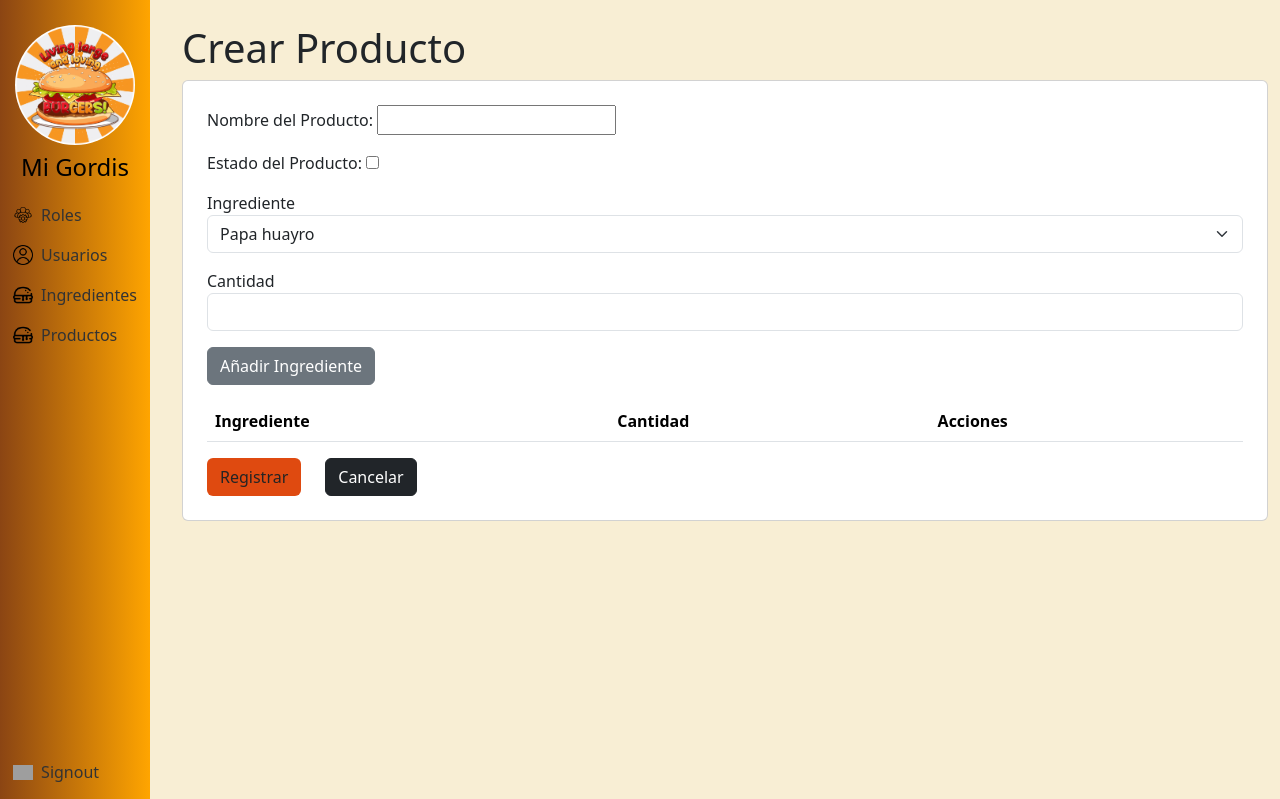
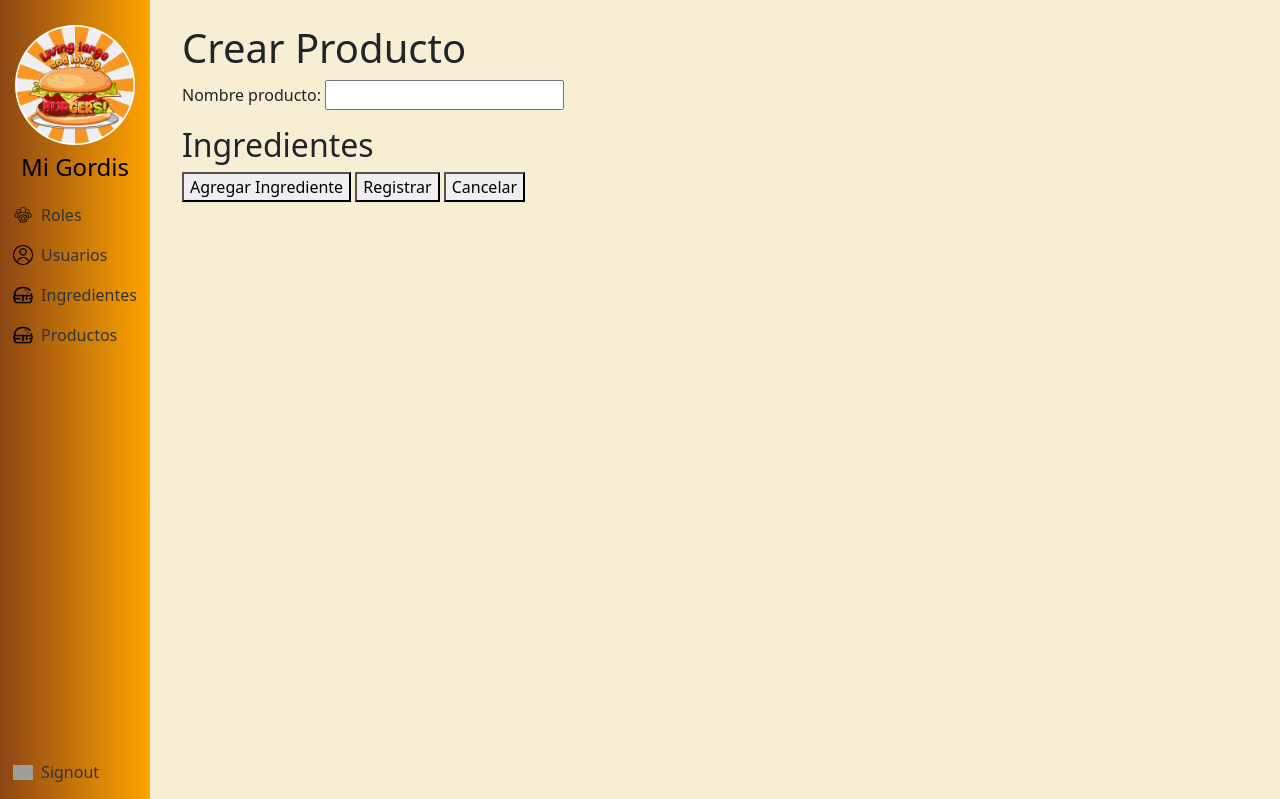
Before and after one commit to KiaraLuz/proyecto-ing.software, a Django app: page /productos/crear/ in a window 1280 px wide. Shown: the top 799 px of the page. Run offline with Django 5.2, Linux system fonts and the light colour scheme; a user stored in the database is signed in; data comes from the database, SQL or seed files in the repository; both versions use the stored data as it was after the commit; lists and menus that the app fills with data are empty; grey boxes are pictures that could not be loaded.

Commit message:
fix(views): resolve issues with create and update product views

```diff
--- a/app/apps.py
+++ b/app/apps.py
@@ -4,3 +4,6 @@
 class AppConfig(AppConfig):
     default_auto_field = 'django.db.models.BigAutoField'
     name = 'app'
+
+    def ready(self):
+        import app.signals
--- a/app/forms.py
+++ b/app/forms.py
@@ -1,5 +1,5 @@
 from django import forms
-from django.forms import modelformset_factory
+from django.forms import inlineformset_factory
 from .models import Rol, Usuario, Ingrediente, UnidadesMedida, Producto, ProductoIngrediente
 from django.contrib.auth.forms import UserCreationForm, UserChangeForm
 
@@ -127,39 +127,10 @@
 class ProductoForm(forms.ModelForm):
     class Meta:
         model = Producto
-        exclude = ["id_producto"]
-
-    nombre_producto = forms.CharField(
-        label="Nombre del Producto",
-        widget=forms.TextInput(attrs={"class": "input"})
-    )
-    estado_producto = forms.BooleanField(
-        label="Estado del Producto",
-        required=False,
-        widget=forms.CheckboxInput(attrs={"class": "checkbox"}),
-    )
+        fields = ['nombre_producto']
 
 
 class ProductoIngredienteForm(forms.ModelForm):
     class Meta:
         model = ProductoIngrediente
         fields = ['ingrediente', 'cantidad']
-
-    ingrediente = forms.ModelChoiceField(
-        queryset=Ingrediente.objects.all(),
-        widget=forms.Select(attrs={"class": "input"}),
-        required=True,
-        label="Ingrediente"
-    )
-    cantidad = forms.DecimalField(
-        label="Cantidad",
-        widget=forms.NumberInput(attrs={"class": "input"})
-    )
-
-
-ProductoIngredienteFormSet = modelformset_factory(
-    ProductoIngrediente,
-    form=ProductoIngredienteForm,
-    extra=1,
-    can_delete=True
-)
--- a/app/templates/producto/producto_crear.html
+++ b/app/templates/producto/producto_crear.html
@@ -2,126 +2,71 @@
 
 {% block content %}
   <h1>Crear Producto</h1>
-<div class="card p-4">
   <form method="post" id="producto-form">
     {% csrf_token %}
+    {{ form.as_p }}
 
-      <div class="mb-3">
-          {{ form.nombre_producto.label_tag }}
-          {{ form.nombre_producto }}
+    <h2>Ingredientes</h2>
+    <div id="ingredientes-list">
+        <!-- Aquí se agregarán los ingredientes -->
     </div>
 
-      <div class="mb-3">
-          {{ form.estado_producto.label_tag }}
-          {{ form.estado_producto }}
-      </div>
+    <input type="hidden" id="ingredientes-input" name="ingredientes" value='{{ ingredientes_input_value|safe }}'>
 
-      <div class="mb-3">
-          <label for="ingrediente-select">Ingrediente</label>
-          <select id="ingrediente-select" class="form-select">
+    <button type="button" id="add-ingrediente">Agregar Ingrediente</button>
+    <button type="submit">Registrar</button>
+    <button type="button" id="cancelar">Cancelar</button>
+  </form>
+
+  <script>
+    document.addEventListener('DOMContentLoaded', function() {
+        const ingredientesList = document.getElementById('ingredientes-list');
+
+        function addIngredienteRow(ingredienteId = '', cantidad = '') {
+            const div = document.createElement('div');
+            div.classList.add('ingrediente-row');
+            div.innerHTML = `
+                <select name="ingredientes[][id]" class="ingrediente-select">
+                    <option value="">Seleccione un ingrediente</option>
                     {% for ingrediente in ingredientes %}
                         <option value="{{ ingrediente.id_ingrediente }}">{{ ingrediente.nombre_ingrediente }}</option>
                     {% endfor %}
                 </select>
-      </div>
+                <input type="number" name="ingredientes[][cantidad]" value="${cantidad}" placeholder="Cantidad" step="0.01">
+                <button type="button" class="remove-ingrediente">Eliminar</button>
+            `;
+            if (ingredienteId) {
+                div.querySelector('.ingrediente-select').value = ingredienteId;
+            }
+            ingredientesList.appendChild(div);
 
-      <div class="mb-3">
-          <label for="cantidad-input">Cantidad</label>
-          <input type="number" id="cantidad-input" class="form-control" min="0">
-      </div>
-
-      <button type="button" id="add-ingrediente" class="btn btn-secondary mb-3">Añadir Ingrediente</button>
-
-      <table class="table table-striped" id="ingredientes-table">
-          <thead>
-              <tr>
-                  <th>Ingrediente</th>
-                  <th>Cantidad</th>
-                  <th>Acciones</th>
-              </tr>
-          </thead>
-          <tbody>
-
-          </tbody>
-      </table>
-
-      <input type="hidden" name="ingredientes" id="ingredientes-input">
-      <input type="hidden" name="cantidades" id="cantidades-input">
-
-      <div class="d-flex gap-4">
-        <button type="submit" class="btn btn-color">Registrar</button>
-        <a href="{% url 'productos' %}" class="btn btn-dark">Cancelar</a>
-      </div>
-  </form>
-</div>
-
-<script>
-    document.addEventListener('DOMContentLoaded', function() {
-        const addIngredienteButton = document.getElementById('add-ingrediente');
-        const ingredientesTableBody = document.getElementById('ingredientes-table').querySelector('tbody');
-        const ingredienteSelect = document.getElementById('ingrediente-select');
-        const cantidadInput = document.getElementById('cantidad-input');
-        const ingredientesInput = document.getElementById('ingredientes-input');
-        const cantidadesInput = document.getElementById('cantidades-input');
-
-        addIngredienteButton.addEventListener('click', function() {
-            const ingredienteId = ingredienteSelect.value;
-            const ingredienteText = ingredienteSelect.options[ingredienteSelect.selectedIndex]?.text || '';
-            const cantidad = parseFloat(cantidadInput.value);
-
-            console.log('Ingrediente ID:', ingredienteId);
-            console.log('Ingrediente Text:', ingredienteText);
-            console.log('Cantidad:', cantidad);
-
-            if (ingredienteId && !isNaN(cantidad) && cantidad > 0) {
-                // Buscar si el ingrediente ya existe en la tabla
-                let row = Array.from(ingredientesTableBody.querySelectorAll('tr'))
-                    .find(row => row.querySelector('input[name="ingredientes"]').value === ingredienteId);
-
-                if (row) {
-                    // Ingrediente ya existe, actualizar la cantidad
-                    const cantidadCell = row.querySelector('td:nth-child(2)');
-                    const existingCantidad = parseFloat(cantidadCell.textContent);
-                    cantidadCell.textContent = existingCantidad + cantidad;
-                } else {
-                    // Ingrediente no existe, añadir una nueva fila
-                    row = document.createElement('tr');
-                    row.innerHTML = `
-                        <td>${ingredienteText}</td>
-                        <td>${cantidad}</td>
-                        <td><button type="button" class="btn btn-danger btn-sm remove-ingrediente">Eliminar</button></td>
-                        <input type="hidden" name="ingredientes" value="${ingredienteId}">
-                        <input type="hidden" name="cantidades" value="${cantidad}">
-                    `;
-                    ingredientesTableBody.appendChild(row);
+            div.querySelector('.remove-ingrediente').addEventListener('click', function() {
+                div.remove();
+            });
         }
 
-                ingredienteSelect.selectedIndex = 0;
-                cantidadInput.value = '';
-
-                row.querySelector('.remove-ingrediente').addEventListener('click', function() {
-                    row.remove();
-                    updateHiddenInputs();
+        document.getElementById('add-ingrediente').addEventListener('click', function() {
+            addIngredienteRow();
         });
 
-                updateHiddenInputs();
-
-                // Mensaje en consola después de añadir o actualizar el ingrediente
-                console.log('Ingrediente añadido o actualizado:', ingredienteText, 'Cantidad:', cantidad);
-            } else {
-                // Mensaje en consola si el ingrediente o cantidad no son válidos
-                console.log('Error: Ingrediente o cantidad no válidos.');
+        document.getElementById('producto-form').addEventListener('submit', function(event) {
+            const ingredientes = [];
+            ingredientesList.querySelectorAll('.ingrediente-row').forEach(function(row) {
+                const ingredienteSelect = row.querySelector('.ingrediente-select');
+                const cantidadInput = row.querySelector('input[name="ingredientes[][cantidad]"]');
+                if (ingredienteSelect.value && cantidadInput.value) {
+                    ingredientes.push({
+                        id: ingredienteSelect.value,
+                        cantidad: cantidadInput.value
+                    });
                 }
             });
+            document.getElementById('ingredientes-input').value = JSON.stringify(ingredientes);
+        });
 
-        function updateHiddenInputs() {
-            const ids = Array.from(ingredientesTableBody.querySelectorAll('tr input[name="ingredientes"]'))
-                              .map(input => input.value);
-            const cantidades = Array.from(ingredientesTableBody.querySelectorAll('tr input[name="cantidades"]'))
-                                    .map(input => input.value);
-            ingredientesInput.value = ids.join(',');
-            cantidadesInput.value = cantidades.join(',');
-        }
+        document.getElementById('cancelar').addEventListener('click', function() {
+            window.location.href = "{% url 'productos' %}";  // Reemplaza 'productos' con la URL o nombre de la vista a la que deseas redirigir
+        });
     });
   </script>
 {% endblock %}
--- a/app/views.py
+++ b/app/views.py
@@ -1,11 +1,12 @@
 from django.shortcuts import render, redirect, get_object_or_404
 from app.models import Rol, Usuario, Ingrediente, Producto, ProductoIngrediente
-from app.forms import RolForm, UsuarioForm, IngredienteForm, ProductoForm, ProductoIngredienteFormSet
+from app.forms import RolForm, UsuarioForm, IngredienteForm, ProductoForm
 from django.contrib.auth import login, logout, authenticate
 from django.contrib.auth.forms import AuthenticationForm
 from django.contrib.auth.decorators import login_required
-from django.forms import formset_factory
 from .decorators import admin_required
+from django.core.serializers.json import DjangoJSONEncoder
+import json
 
 
 # Create your views here.
@@ -164,45 +165,71 @@
 
 @login_required
 @admin_required
-def producto_detalle(request, producto_id):
-    producto = get_object_or_404(Producto, id_producto=producto_id)
-    ingredientes = ProductoIngrediente.objects.filter(producto=producto)
-    contexto = {"producto": producto,"ingredientes": ingredientes}
-    return render(request, "producto/producto_detalle.html", contexto)
-
-
-@login_required
-@admin_required
 def producto_crear(request):
     if request.method == "POST":
         form = ProductoForm(request.POST)
-        ingrediente_formset = ProductoIngredienteFormSet(request.POST, prefix='ingredientes')
+        ingredientes_data = json.loads(request.POST.get('ingredientes', '[]'))
 
-        if form.is_valid() and ingrediente_formset.is_valid():
+        # Validar que la lista de ingredientes no esté vacía
+        if not ingredientes_data:
+            form.add_error(None, "Debes agregar al menos un ingrediente.")
+
+        if form.is_valid() and ingredientes_data:
             producto = form.save()
-            for ingrediente_form in ingrediente_formset:
-                ingrediente = ingrediente_form.cleaned_data.get('ingrediente')
-                cantidad = ingrediente_form.cleaned_data.get('cantidad')
-                if ingrediente and cantidad:
+
+            # Mapa para guardar cantidades agregadas por ingrediente
+            ingrediente_cantidades = {}
+            estado_producto = True  # Suponemos que el estado del producto es True inicialmente
+
+            for ingrediente_data in ingredientes_data:
+                ingrediente_id = ingrediente_data.get('id')
+                cantidad = float(ingrediente_data.get('cantidad'))
+                if ingrediente_id and cantidad:
+                    if ingrediente_id in ingrediente_cantidades:
+                        ingrediente_cantidades[ingrediente_id] += cantidad
+                    else:
+                        ingrediente_cantidades[ingrediente_id] = cantidad
+
+                    try:
+                        ingrediente = Ingrediente.objects.get(id_ingrediente=ingrediente_id)
+                        # Verificar el estado del ingrediente
+                        if not ingrediente.estado_ingrediente:
+                            estado_producto = False
+                    except Ingrediente.DoesNotExist:
+                        continue
+
+            # Crear ingredientes en la base de datos
+            for ingrediente_id, cantidad in ingrediente_cantidades.items():
+                try:
+                    ingrediente = Ingrediente.objects.get(id_ingrediente=ingrediente_id)
                     ProductoIngrediente.objects.create(
                         producto=producto,
                         ingrediente=ingrediente,
                         cantidad=cantidad
                     )
+                except Ingrediente.DoesNotExist:
+                    continue
+
+            # Actualizar el estado del producto basado en los ingredientes
+            producto.estado_producto = estado_producto
+            producto.save()
+
             return redirect("productos")
+        else:
+            print("Formulario no válido:", form.errors)
+            ingredientes_input_value = json.dumps(ingredientes_data, cls=DjangoJSONEncoder)
     else:
         form = ProductoForm()
-        ingrediente_formset = ProductoIngredienteFormSet(prefix='ingredientes')
+        ingredientes_input_value = '[]'  # Valor inicial vacío
 
     ingredientes = Ingrediente.objects.all()
 
     contexto = {
         "form": form,
-        "ingrediente_formset": ingrediente_formset,
-        "ingredientes": ingredientes
+        "ingredientes": ingredientes,
+        "ingredientes_input_value": ingredientes_input_value
     }
     return render(request, "producto/producto_crear.html", contexto)
-
 
 @login_required
 @admin_required
@@ -211,32 +238,75 @@
 
     if request.method == "POST":
         form = ProductoForm(request.POST, instance=producto)
-        ingrediente_formset = ProductoIngredienteFormSet(request.POST, prefix='ingredientes')
+        ingredientes_data = json.loads(request.POST.get('ingredientes', '[]'))
 
-        if form.is_valid() and ingrediente_formset.is_valid():
-            form.save()
+        # Validar que la lista de ingredientes no esté vacía
+        if not ingredientes_data:
+            form.add_error(None, "Debes agregar al menos un ingrediente.")
+
+        if form.is_valid() and ingredientes_data:
+            producto = form.save()
+
+            # Mapa para guardar cantidades agregadas por ingrediente
+            ingrediente_cantidades = {}
+            estado_producto = True  # Suponemos que el estado del producto es True inicialmente
+
+            for ingrediente_data in ingredientes_data:
+                ingrediente_id = ingrediente_data.get('id')
+                cantidad = float(ingrediente_data.get('cantidad'))
+                if ingrediente_id and cantidad:
+                    if ingrediente_id in ingrediente_cantidades:
+                        ingrediente_cantidades[ingrediente_id] += cantidad
+                    else:
+                        ingrediente_cantidades[ingrediente_id] = cantidad
+
+                    try:
+                        ingrediente = Ingrediente.objects.get(id_ingrediente=ingrediente_id)
+                        # Verificar el estado del ingrediente
+                        if not ingrediente.estado_ingrediente:
+                            estado_producto = False
+                    except Ingrediente.DoesNotExist:
+                        continue
+
+            # Eliminar ingredientes antiguos y agregar los nuevos
             ProductoIngrediente.objects.filter(producto=producto).delete()
-            for form in ingrediente_formset:
-                ingrediente = form.cleaned_data.get('ingrediente')
-                cantidad = form.cleaned_data.get('cantidad')
-                if ingrediente and cantidad:
+
+            for ingrediente_id, cantidad in ingrediente_cantidades.items():
+                try:
+                    ingrediente = Ingrediente.objects.get(id_ingrediente=ingrediente_id)
                     ProductoIngrediente.objects.create(
                         producto=producto,
                         ingrediente=ingrediente,
                         cantidad=cantidad
                     )
+                except Ingrediente.DoesNotExist:
+                    continue
+
+            # Actualizar el estado del producto basado en los ingredientes
+            producto.estado_producto = estado_producto
+            producto.save()
+
             return redirect("productos")
+        else:
+            print("Formulario no válido:", form.errors)
+            ingredientes_input_value = json.dumps(ingredientes_data, cls=DjangoJSONEncoder)
     else:
         form = ProductoForm(instance=producto)
-        ingredientes_iniciales = ProductoIngrediente.objects.filter(producto=producto)
-        initial_data = [{'ingrediente': ing.ingrediente, 'cantidad': ing.cantidad} for ing in ingredientes_iniciales]
-        ingrediente_formset = ProductoIngredienteFormSet(
-            initial=initial_data,
-            prefix='ingredientes'
-        )
+        producto_ingredientes = ProductoIngrediente.objects.filter(producto=producto)
+        ingredientes_data = [
+            {
+                "id": pi.ingrediente.id_ingrediente,
+                "cantidad": pi.cantidad
+            }
+            for pi in producto_ingredientes
+        ]
+        ingredientes_input_value = json.dumps(ingredientes_data, cls=DjangoJSONEncoder)
+
+    ingredientes = Ingrediente.objects.all()
 
     contexto = {
         "form": form,
-        "ingrediente_formset": ingrediente_formset
+        "ingredientes": ingredientes,
+        "ingredientes_input_value": ingredientes_input_value
     }
     return render(request, "producto/producto_modificar.html", contexto)
```
Also changed, not shown: app/models.py (+8 -8 lines), app/signals.py (added, +13 -0 lines), app/templates/producto/producto_modificar.html (+70 -10 lines), software/urls.py (+2 -10 lines), db.sqlite3. Lines whose indentation alone changed are shown as unchanged.
